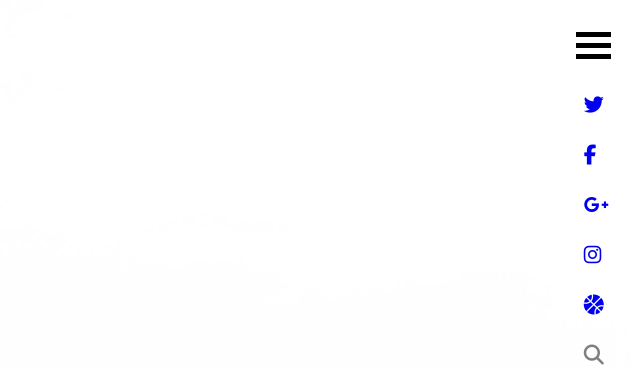
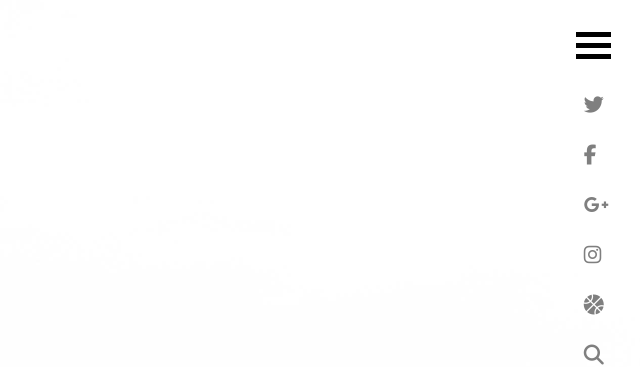
Before and after one commit to maduraaa/mark, a plain HTML site: page index.html in a window 1280 px wide. Shown: the top 367 px of the page, without its empty margins (640-1280 px from the left). Drawn offline with Linux system fonts and the light colour scheme.

Commit message:
fix color problems and hover

```diff
--- a/css/style.css
+++ b/css/style.css
@@ -28,3 +28,9 @@
 .social-li:first-child{
     margin-top: 5%;
 }
+.social-a{
+    color: #7F7F7F;
+}
+.social-a:hover{
+    color: #D63C37;
+}
--- a/index.html
+++ b/index.html
@@ -19,23 +19,23 @@
             <div class="social">
                 <ul class="social-ul">
                     <li class="social-li">
-                        <a href="https://twitter.com/?lang=en" target="blank"><i class="fab fa-twitter"></i>
+                        <a class="social-a" href="https://twitter.com/?lang=en" target="blank"><i class="fab fa-twitter"></i>
                          </a>
                     </li>
                      <li class="social-li">
-                         <a href="https://www.facebook.com/" target="blank"><i class="fab fa-facebook-f"></i>
+                         <a class="social-a" href="https://www.facebook.com/" target="blank"><i class="fab fa-facebook-f"></i>
                           </a>
                         </li>
                        <li class="social-li">
-                           <a href="https://accounts.google.com/" target="blank"><i class="fab fa-google-plus-g"></i>
+                           <a class="social-a" href="https://accounts.google.com/" target="blank"><i class="fab fa-google-plus-g"></i>
                            </a>
                         </li>
                        <li class="social-li">
-                           <a href="https://www.instagram.com/" target="blank"><i class="fab fa-instagram"></i>
+                           <a class="social-a" href="https://www.instagram.com/" target="blank"><i class="fab fa-instagram"></i>
                            </a>
                         </li>
                      <li class="social-li">
-                         <a href="https://www.basketball.com/" target="blank"><i class="fas fa-basketball-ball"></i>
+                         <a class="social-a" href="https://www.basketball.com/" target="blank"><i class="fas fa-basketball-ball"></i>
                          </a>
                         </li>
                     <li class="social-li"><i class="fas fa-search"></i></li>
```
